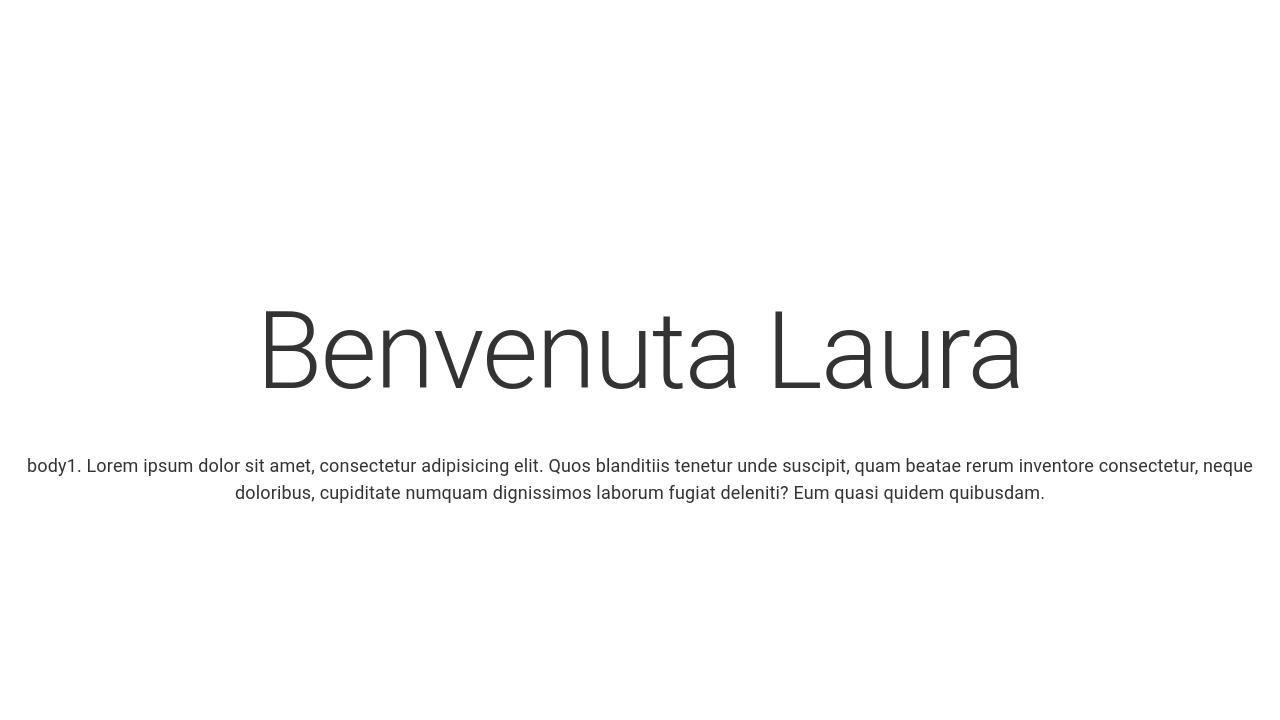
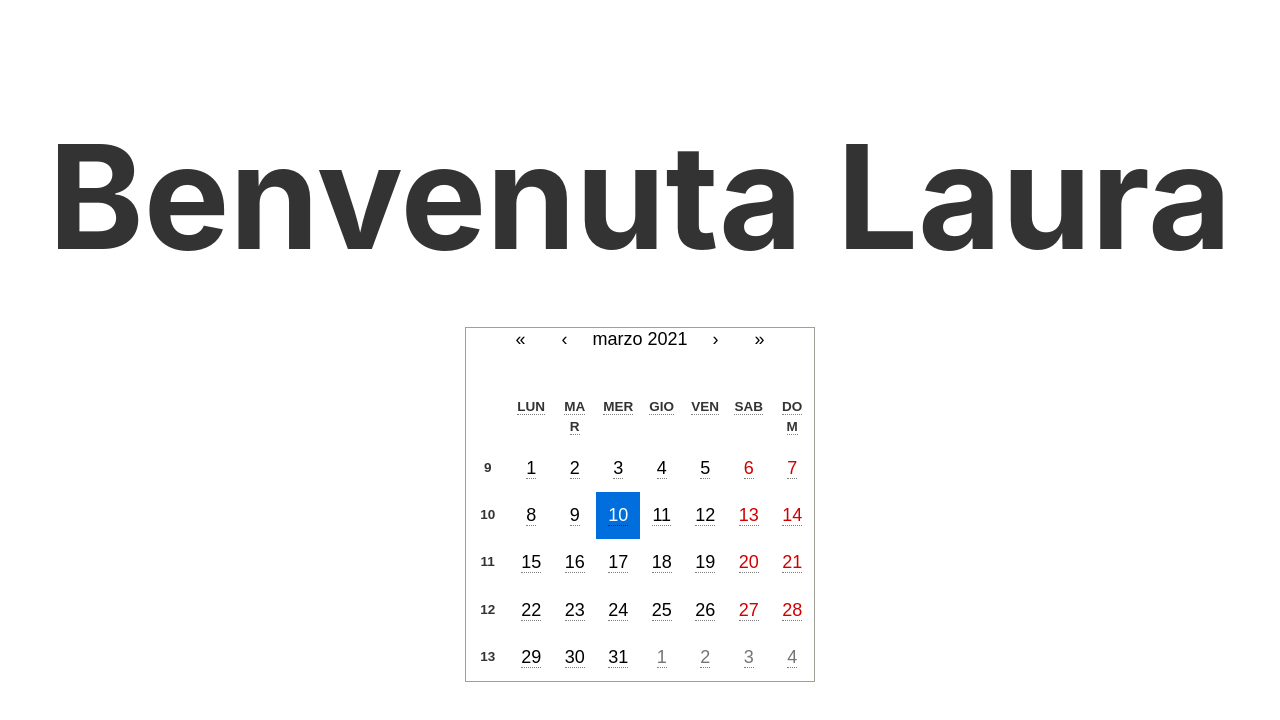
Before and after one commit to giuliovv/casadonegani, a Gatsby site: page / in a window 1280 px wide. Both pictures are taken after a click on the button "LAURA". Built offline with nearby package versions, Linux system fonts and the light colour scheme; Gatsby itself is replaced by a stand-in of ours.

Commit message:
Aggiunto calendario

```diff
--- a/package.json
+++ b/package.json
@@ -17,6 +17,7 @@
     "gatsby-transformer-sharp": "^3.0.0",
     "prop-types": "^15.7.2",
     "react": "^17.0.1",
+    "react-calendar": "^3.3.1",
     "react-dom": "^17.0.1",
     "react-helmet": "^6.1.0"
   },
--- a/src/components/HomePage.js
+++ b/src/components/HomePage.js
@@ -1,19 +1,25 @@
 import * as React from "react"
-import { Link } from "gatsby"
+
 import Typography from '@material-ui/core/Typography';
 
+import Calendar from 'react-calendar';
+import "../components/calendar.css"
+
 const HomePage = (props) => {
+    const [value, onChange] = React.useState(new Date());
 
     return(
         <div style={{display:"block"}}>
             <Typography variant="h1" component="h2" gutterBottom>
-        {props.user != "Laura" ? "Benvenuto" : "Benvenuta"} {props.user}
+            {props.user !== "Laura" ? "Benvenuto" : "Benvenuta"} {props.user}
             </Typography>
-        <Typography variant="body1" gutterBottom>
-        body1. Lorem ipsum dolor sit amet, consectetur adipisicing elit. Quos blanditiis tenetur
-        unde suscipit, quam beatae rerum inventore consectetur, neque doloribus, cupiditate numquam
-        dignissimos laborum fugiat deleniti? Eum quasi quidem quibusdam.
-      </Typography>
+            <Calendar
+                style={{magin:"auto"}}
+                locale="it-IT"
+                onChange={onChange}
+                showWeekNumbers
+                value={value}
+            />
         </div>
     )
 }
--- /dev/null
+++ b/src/components/calendar.css
@@ -0,0 +1,119 @@
+.react-calendar {
+    width: 350px;
+    max-width: 100%;
+    background: white;
+    border: 1px solid #a0a096;
+    font-family: Arial, Helvetica, sans-serif;
+    line-height: 1.125em;
+    margin: auto;
+  }
+  .react-calendar--doubleView {
+    width: 700px;
+  }
+  .react-calendar--doubleView .react-calendar__viewContainer {
+    display: flex;
+    margin: -0.5em;
+  }
+  .react-calendar--doubleView .react-calendar__viewContainer > * {
+    width: 50%;
+    margin: 0.5em;
+  }
+  .react-calendar,
+  .react-calendar *,
+  .react-calendar *:before,
+  .react-calendar *:after {
+    -moz-box-sizing: border-box;
+    -webkit-box-sizing: border-box;
+    box-sizing: border-box;
+  }
+  .react-calendar button {
+    margin: 0;
+    border: 0;
+    outline: none;
+  }
+  .react-calendar button:enabled:hover {
+    cursor: pointer;
+  }
+  .react-calendar__navigation {
+    height: 44px;
+    margin-bottom: 1em;
+  }
+  .react-calendar__navigation button {
+    min-width: 44px;
+    background: none;
+  }
+  .react-calendar__navigation button:enabled:hover,
+  .react-calendar__navigation button:enabled:focus {
+    background-color: #e6e6e6;
+  }
+  .react-calendar__navigation button[disabled] {
+    background-color: #f0f0f0;
+  }
+  .react-calendar__month-view__weekdays {
+    text-align: center;
+    text-transform: uppercase;
+    font-weight: bold;
+    font-size: 0.75em;
+  }
+  .react-calendar__month-view__weekdays__weekday {
+    padding: 0.5em;
+  }
+  .react-calendar__month-view__weekNumbers {
+    font-weight: bold;
+  }
+  .react-calendar__month-view__weekNumbers .react-calendar__tile {
+    display: flex;
+    align-items: center;
+    justify-content: center;
+    font-size: 0.75em;
+    padding: calc(0.75em / 0.75) calc(0.5em / 0.75);
+  }
+  .react-calendar__month-view__days__day--weekend {
+    color: #d10000;
+  }
+  .react-calendar__month-view__days__day--neighboringMonth {
+    color: #757575;
+  }
+  .react-calendar__year-view .react-calendar__tile,
+  .react-calendar__decade-view .react-calendar__tile,
+  .react-calendar__century-view .react-calendar__tile {
+    padding: 2em 0.5em;
+  }
+  .react-calendar__tile {
+    max-width: 100%;
+    text-align: center;
+    padding: 0.75em 0.5em;
+    background: none;
+  }
+  .react-calendar__tile:disabled {
+    background-color: #f0f0f0;
+  }
+  .react-calendar__tile:enabled:hover,
+  .react-calendar__tile:enabled:focus {
+    background-color: #e6e6e6;
+  }
+  .react-calendar__tile--now {
+    background: #ffff76;
+  }
+  .react-calendar__tile--now:enabled:hover,
+  .react-calendar__tile--now:enabled:focus {
+    background: #ffffa9;
+  }
+  .react-calendar__tile--hasActive {
+    background: #76baff;
+  }
+  .react-calendar__tile--hasActive:enabled:hover,
+  .react-calendar__tile--hasActive:enabled:focus {
+    background: #a9d4ff;
+  }
+  .react-calendar__tile--active {
+    background: #006edc;
+    color: white;
+  }
+  .react-calendar__tile--active:enabled:hover,
+  .react-calendar__tile--active:enabled:focus {
+    background: #1087ff;
+  }
+  .react-calendar--selectRange .react-calendar__tile--hover {
+    background-color: #e6e6e6;
+  }
--- a/src/components/seo.js
+++ b/src/components/seo.js
@@ -34,7 +34,7 @@ function SEO({ description, lang, meta, title }) {
         lang,
       }}
       title={title}
-      titleTemplate={defaultTitle ? `%s | ${defaultTitle}` : null}
+      titleTemplate={defaultTitle}
       meta={[
         {
           name: `description`,
@@ -74,7 +74,7 @@ function SEO({ description, lang, meta, title }) {
 }
 
 SEO.defaultProps = {
-  lang: `en`,
+  lang: `it`,
   meta: [],
   description: ``,
 }
--- a/src/pages/index.js
+++ b/src/pages/index.js
@@ -5,16 +5,41 @@ import SEO from "../components/seo"
 import LoginPage from "../components/LoginPage"
 import HomePage from "../components/HomePage"
 
+import red from '@material-ui/core/colors/red';
+import green from '@material-ui/core/colors/green';
+
+import { createMuiTheme, ThemeProvider } from '@material-ui/core/styles';
+
+const theme = createMuiTheme({
+  palette: {
+    primary: {
+      main: red[500],
+    },
+    secondary: {
+      main: green[500],
+    },
+  },
+});
+
+
+theme.typography.h1 = {
+  fontSize: '13vw',
+  [`${theme.breakpoints.up('sm')} and (orientation: landscape)`]: {
+    fontSize: '8rem',
+  },
+};
+
 const IndexPage = () => {
   const [user, setUser] = React.useState(localStorage.getItem('username') || '');
 
   return(<Layout>
     <SEO title="Home" />
-    {user == "" ?
-      <LoginPage setUser={setUser}/> :
-      <HomePage user={user} />
-    }
-
+    <ThemeProvider theme={theme}>
+      {user === "" ?
+        <LoginPage setUser={setUser}/> :
+        <HomePage user={user} />
+      }
+    </ThemeProvider>
     </Layout>
   )
 }
```
Also changed, not shown: 1 other file. Lines whose indentation alone changed are shown as unchanged.
